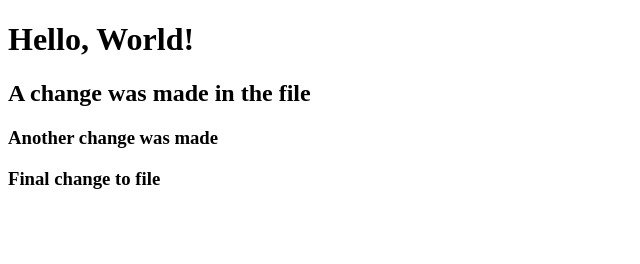
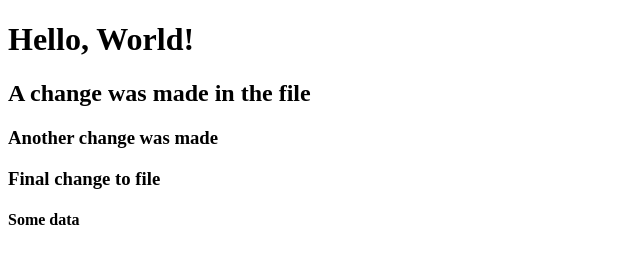
Before and after one commit to telechubby/KIII-Jenkins-BlueOcean, a plain HTML site: page index.html in a window 1280 px wide. Shown: the full height of the page, 0-640 px from the left. Drawn offline with Linux system fonts and the light colour scheme.

Commit message:
Modified index.html

```diff
--- a/index.html
+++ b/index.html
@@ -5,4 +5,5 @@
 	<h2>A change was made in the file</h2>
 	<h3>Another change was made</h3>
 	<h3>Final change to file</h3>
+	<h4>Some data</h4>
 </body>
```
